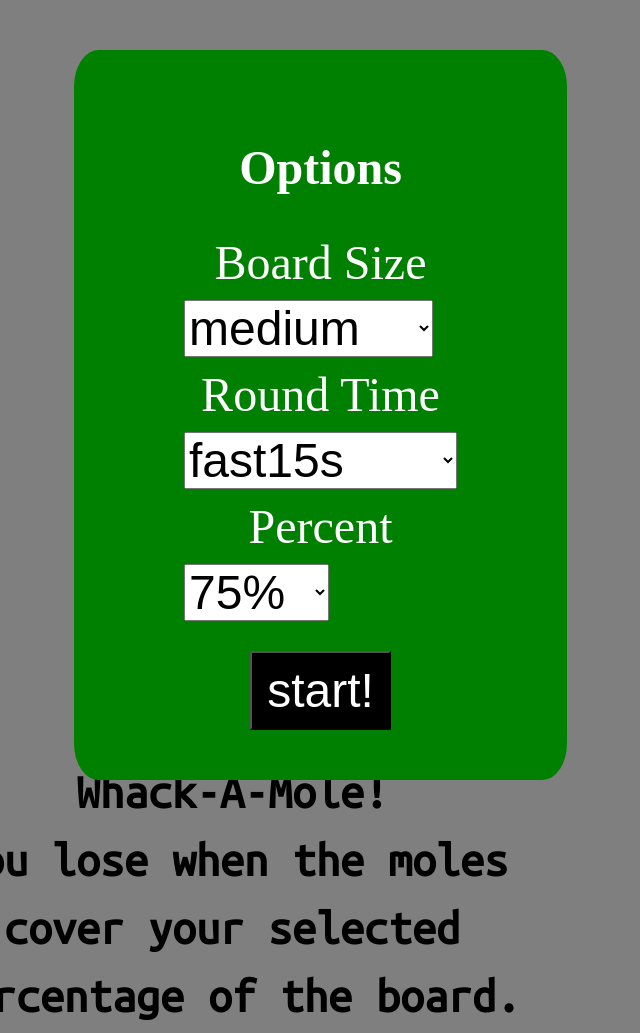
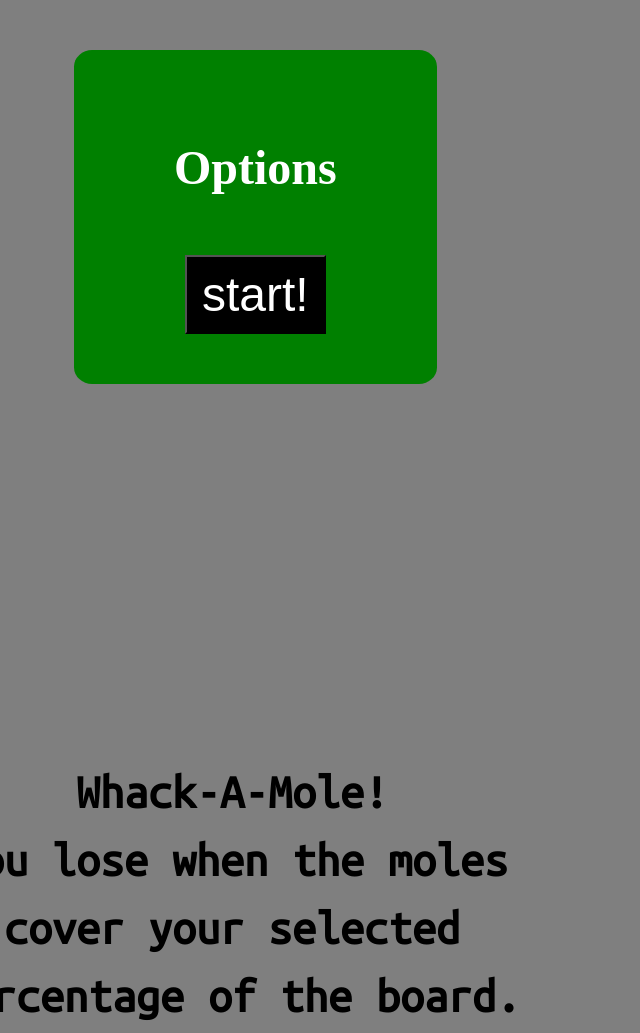
Before and after one commit to zgulde/zgulde.com, a plain HTML site: page whackamole.html in a window 1280 px wide. Shown: the whole page, without its empty margins (176-816 px from the left). Drawn offline with nearby package versions, Linux system fonts and the light colour scheme.

Commit message:
added options toggle

```diff
--- a/css/whackamole.css
+++ b/css/whackamole.css
@@ -42,7 +42,7 @@
 	top: 50px;
 	left: 250px;
 	margin: auto;
-	box-shadow: 0 0 0 1000px rgba(0,0,0,0.5);
+	box-shadow: 0 0 0 2000px rgba(0,0,0,0.5);
 	background-color: green;
 	margin: 0 auto;
 	text-align: center;
--- a/js/whackamole.js
+++ b/js/whackamole.js
@@ -1,4 +1,4 @@
-// $(document).ready(function(){
+$(document).ready(function(){
 	function getRandomNumber(min,max){
         return Math.floor( (Math.random() * (max-min+1) + min) );
     }
@@ -289,4 +289,9 @@
 
 	whackamole.showIntructions();
 
-// });
+	$('#options-area h2').next().slideUp();
+	$('#options-area h2').click(function(){
+		$(this).next().slideToggle();
+	});
+
+});
--- a/whackamole.html
+++ b/whackamole.html
@@ -27,6 +27,7 @@
 	</div>
 	<div id="options-area">
 		<h2>Options</h2>
+		<div>
 			<label for="number-of-tiles-select">Board Size</label>
 			<select id="number-of-tiles-select" class="options-select">
 				<option value="4">small</option>
@@ -47,6 +48,7 @@
 				<option value="0.75" selected>75%</option>
 				<option value="1">100%</option>
 			</select>
+		</div>
 		<button id="start-btn">start!</button>
 	</div>
 	<script src="https://ajax.googleapis.com/ajax/libs/jquery/1.11.3/jquery.min.js"></script>
```
Lines whose indentation alone changed are shown as unchanged.
